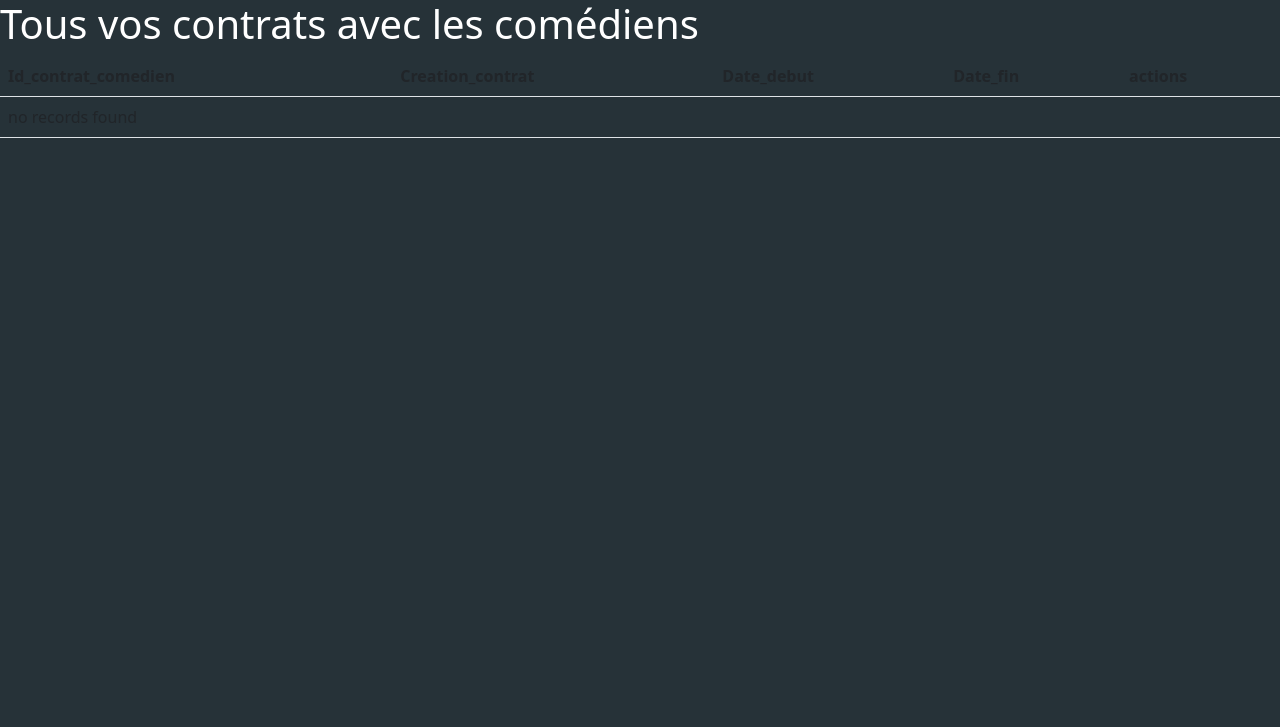
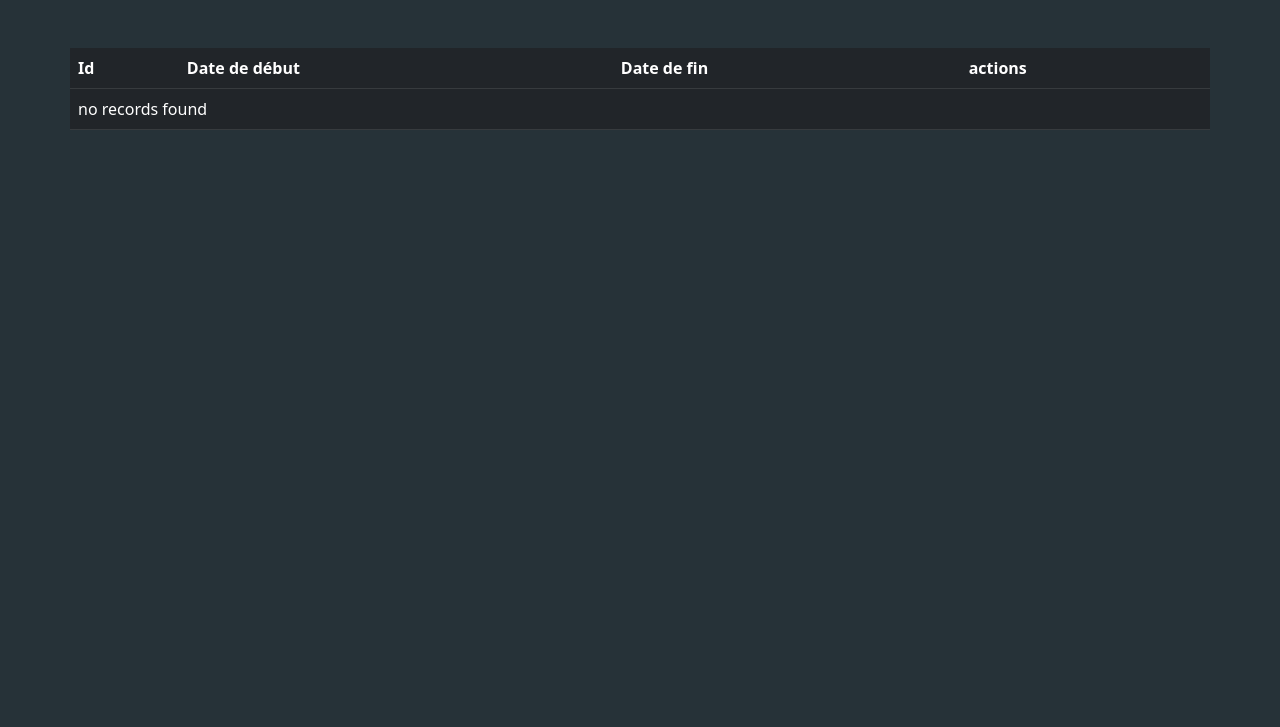
Before and after one commit to ilan990/doublage, a Symfony app: template templates/contrat_comedien/index.html.twig in a window 1280 px wide. Shown: the top 727 px of the page. Run offline with Twig, Linux system fonts and the light colour scheme; the template is opened without the code that fills it, so the values that code supplies are empty; some libraries are stand-ins or nearby versions.

Commit message:
Style pour les contrats comediens

```diff
--- a/templates/contrat_comedien/_delete_form.html.twig
+++ b/templates/contrat_comedien/_delete_form.html.twig
@@ -1,4 +1,4 @@
-<form method="post" action="{{ path('app_contrat_comedien_delete', {'id_contrat_comedien': contrat_comedien.id_contrat_comedien}) }}" onsubmit="return confirm('Are you sure you want to delete this item?');">
-    <input type="hidden" name="_token" value="{{ csrf_token('delete' ~ contrat_comedien.id_contrat_comedien) }}">
+<form method="post" action="{{ path('app_contrat_comedien_delete', {'id_contrat_comedien': contrat_comedien.idContratComedien}) }}" onsubmit="return confirm('Are you sure you want to delete this item?');">
+    <input type="hidden" name="_token" value="{{ csrf_token('delete' ~ contrat_comedien.idContratComedien) }}">
     <button class="btn">Delete</button>
 </form>
--- a/templates/contrat_comedien/index.html.twig
+++ b/templates/contrat_comedien/index.html.twig
@@ -3,15 +3,14 @@
 {% block title %}ContratComedien index{% endblock %}
 {% block javascripts %}{% endblock %}
 {% block body %}
-    <h1>Tous vos contrats avec les comédiens</h1>
 
-    <table class="table">
+<div class="mt-5" style="height:85vh;width:100vw;">
+    <table class="container table table-dark" >
         <thead>
             <tr>
-                <th>Id_contrat_comedien</th>
-                <th>Creation_contrat</th>
-                <th>Date_debut</th>
-                <th>Date_fin</th>
+                <th>Id</th>
+                <th>Date de début</th>
+                <th>Date de fin</th>
                 <th>actions</th>
             </tr>
         </thead>
@@ -19,9 +18,9 @@
         {% for contrat_comedien in contrat_comediens %}
             <tr>
                 <td>{{ contrat_comedien.idContratComedien }}</td>
-                <td>{{ contrat_comedien.creationContrat ? contrat_comedien.creationContrat|date('Y-m-d') : '' }}</td>
                 <td>{{ contrat_comedien.dateDebut ? contrat_comedien.dateDebut|date('Y-m-d') : '' }}</td>
                 <td>{{ contrat_comedien.dateFin ? contrat_comedien.dateFin|date('Y-m-d') : '' }}</td>
+
 
 
 
@@ -38,6 +37,6 @@
         {% endfor %}
         </tbody>
     </table>
-
+</div>
 
 {% endblock %}
```
